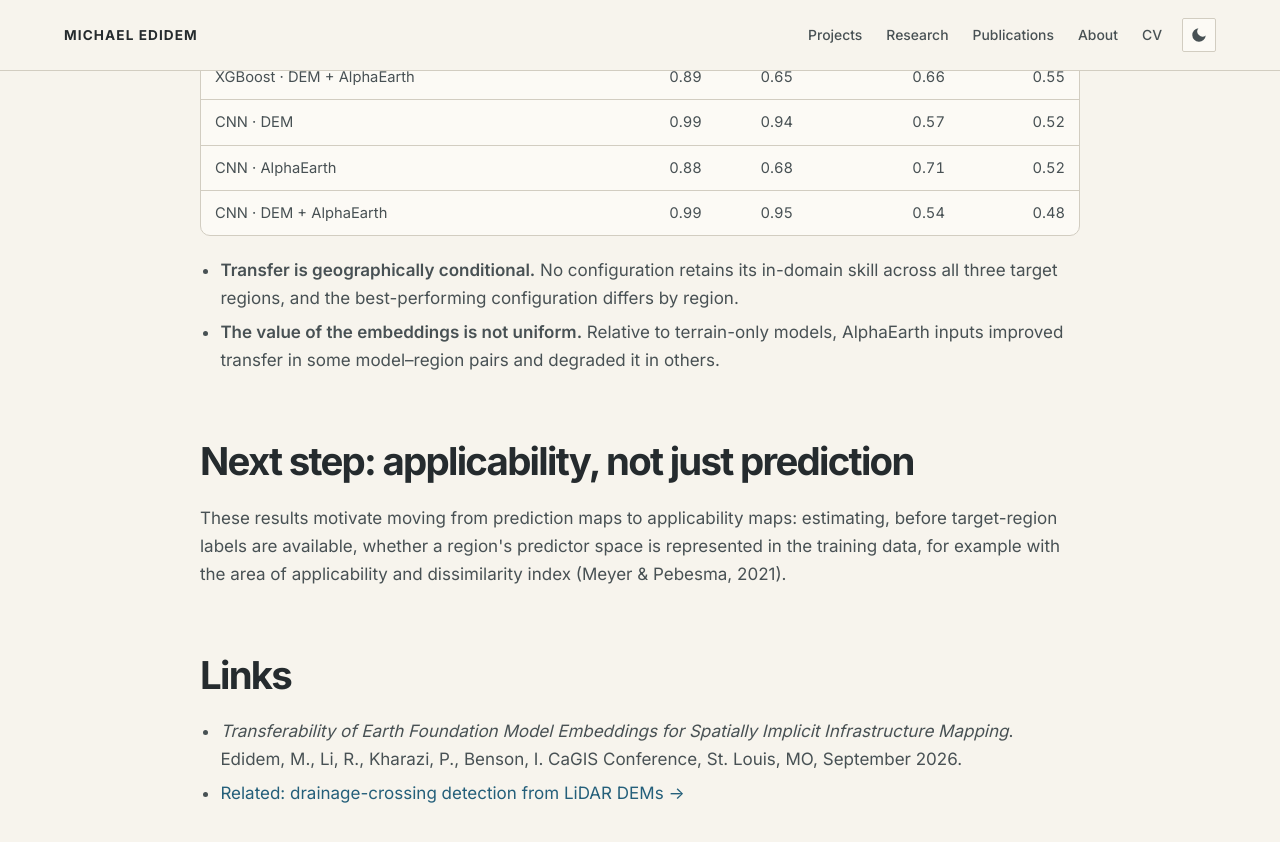
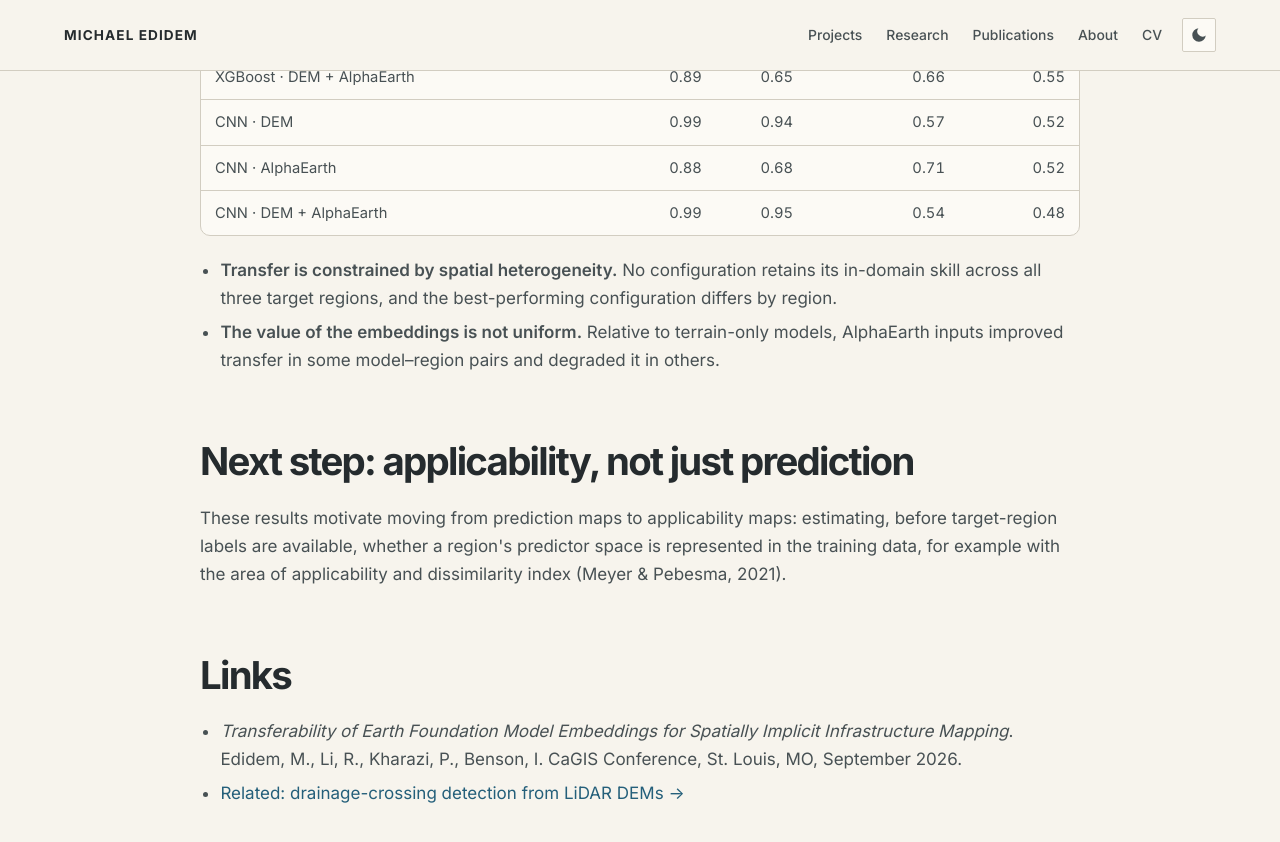
Before and after one commit to mikedidem/medidem, a Jekyll site: the page built from _pages/projects/foundation-model-transfer.html, in a window 1280 px wide and 900 px high, scrolled down 2697 px. Shown: the top 842 px of the window. Built offline with Jekyll 4.4.1, drawn with Linux system fonts in a browser that asks for light colours.

Commit message:
Frame transfer finding in terms of spatial heterogeneity

```diff
--- a/_pages/projects/foundation-model-transfer.html
+++ b/_pages/projects/foundation-model-transfer.html
@@ -54,7 +54,7 @@ description: "Do models built on AlphaEarth foundation-model embeddings still fi
       </table>
     </div>
     <ul>
-      <li><strong>Transfer is geographically conditional.</strong> No configuration retains its in-domain skill across all three target regions, and the best-performing configuration differs by region.</li>
+      <li><strong>Transfer is constrained by spatial heterogeneity.</strong> No configuration retains its in-domain skill across all three target regions, and the best-performing configuration differs by region.</li>
       <li><strong>The value of the embeddings is not uniform.</strong> Relative to terrain-only models, AlphaEarth inputs improved transfer in some model–region pairs and degraded it in others.</li>
     </ul>
 
```
